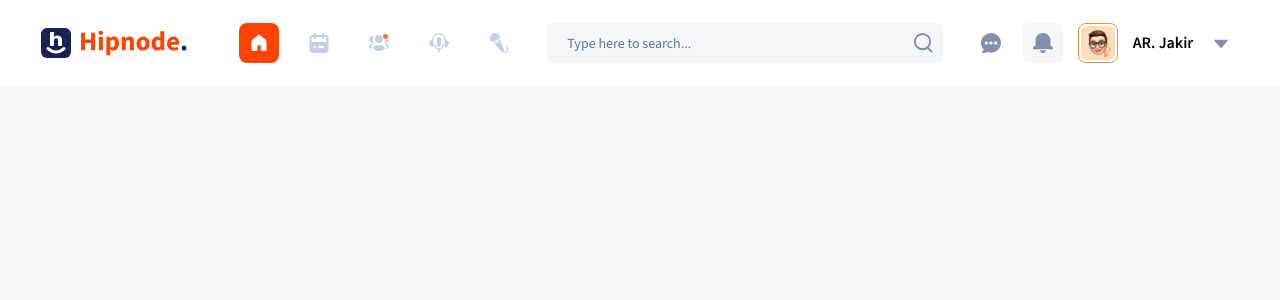
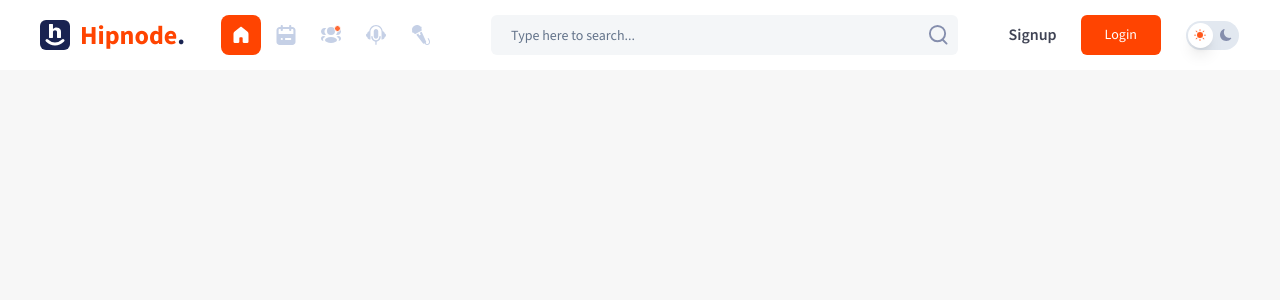
Before and after one commit to wirayuda299/test123, a Next.js app: page / in a window 1280 px wide. Shown: the top 300 px of the page. Built offline with nearby package versions, Linux system fonts and the light colour scheme.

Commit message:
add signup and login buttons

```diff
--- a/app/globals.css
+++ b/app/globals.css
@@ -91,15 +91,15 @@
   /* TopBar */
 
   .topBarContainer {
-    @apply flex items-center justify-between lg:px-10 bg-white dark:bg-darkPrimary-3 mx-auto max-w-screen-2xl px-5 py-[10px] md:py-[15px] fixed top-0 left-0 right-0 w-full z-50 !important;
+    @apply flex items-center justify-between bg-white dark:bg-darkPrimary-3 mx-auto max-w-screen-2xl px-3 lg:px-10 py-[12px] md:py-[15px] fixed top-0 left-0 right-0 w-full z-50 !important;
   }
 
   .topBar {
-    @apply flex w-full flex-1 items-center justify-between md:justify-evenly lg:gap-8;
+    @apply flex w-full flex-1 items-center gap-[20px];
   }
 
   .topBarCol2 {
-    @apply flex shrink-0 items-center justify-between gap-[28px] lg:basis-5/6;
+    @apply flex flex-1 shrink-0 items-center gap-[30px] lg:gap-[50px] justify-end;
   }
 
   .logoIcon {
@@ -115,7 +115,7 @@
   }
 
   .navLinksContainer {
-    @apply hidden items-center gap-[7px] md:flex xl:gap-[20px];
+    @apply hidden items-center gap-[7px] md:flex xl:gap-[5px] shrink-0;
   }
 
   .navLink {
@@ -160,6 +160,14 @@
 
   .navProfileName {
     @apply bodyMd-semibold lg:display-semibold hidden shrink-0 dark:text-white sm:block;
+  }
+
+  .loginButton {
+    @apply bg-primary px-[24px] py-[9px] text-white hover:bg-primary hover:text-primary hover:opacity-70 dark:bg-primary dark:text-white dark:hover:bg-primary h-8 md:h-10 !important;
+  }
+
+  .signupButton {
+    @apply body-semibold md:display-semibold no-focus text-darkSecondary-900 dark:text-white-800 dark:hover:text-primary !important;
   }
 
   .dropDownMenuItem {
@@ -257,7 +265,7 @@
   }
 
   .notificationContainer {
-    @apply flex gap-[5px] w-[529px] justify-between;
+    @apply flex gap-[5px] max-w-[529px] justify-between;
   }
 
   /* Search Bar */
--- a/app/layout.tsx
+++ b/app/layout.tsx
@@ -31,7 +31,7 @@ export default function RootLayout({ children }: { children: ReactNode }) {
         >
           <TopBar />
 
-          <main className='bg-white-800 dark:bg-darkPrimary-2 mx-auto max-w-screen-2xl p-2.5%'>
+          <main className='mx-auto max-w-screen-2xl bg-white-800 dark:bg-darkPrimary-2'>
             {children}
           </main>
 
--- a/components/shared/TopBar/DarkModeToggle.tsx
+++ b/components/shared/TopBar/DarkModeToggle.tsx
@@ -2,11 +2,21 @@ import { useTheme } from "next-themes";
 
 import { Switch } from "@/components/ui/switch";
 
-const DarkModeToggle = () => {
+interface DarkModeToggleProps {
+  isTextHidden?: boolean;
+}
+
+const DarkModeToggle = ({ isTextHidden = false }: DarkModeToggleProps) => {
   const { setTheme, theme } = useTheme();
   return (
-    <div className='flex justify-between p-[1px] pt-5'>
-      <h6 className='dropDownMenuItem darkModeToggle'>Interface</h6>
+    <div className='flex justify-between p-[1px]'>
+      <h6
+        className={`dropDownMenuItem darkModeToggle ${
+          isTextHidden ? "hidden" : ""
+        }`}
+      >
+        Interface
+      </h6>
       <Switch
         onClick={
           theme === "light" ? () => setTheme("dark") : () => setTheme("light")
--- a/components/shared/TopBar/DropDownLoggedIn.tsx
+++ b/components/shared/TopBar/DropDownLoggedIn.tsx
@@ -8,12 +8,12 @@ import DarkModeToggle from "./DarkModeToggle";
 
 const DropDownLoggedIn = () => {
   return (
-    <NavigationMenuContent className='bg-white dark:bg-darkPrimary-3 cursor-pointer'>
+    <NavigationMenuContent className='cursor-pointer bg-white dark:bg-darkPrimary-3'>
       {loggedIn.map((link) => (
         <NavigationMenuLink
           key={link.label}
           href={link.route}
-          className='flex items-center hover:text-primary mb-4'
+          className='mb-4 flex items-center hover:text-primary'
         >
           <link.IconComponent className='mr-2' />
           <h6 className='display-semibold mr-2'>{link.label}</h6>
--- a/components/shared/TopBar/DropDownLoggedOut.tsx
+++ b/components/shared/TopBar/DropDownLoggedOut.tsx
@@ -8,11 +8,11 @@ import DarkModeToggle from "./DarkModeToggle";
 
 const DropDownLoggedOut = () => {
   return (
-    <NavigationMenuContent className='bg-white dark:bg-darkPrimary-3 cursor-pointer'>
+    <NavigationMenuContent className='cursor-pointer bg-white dark:bg-darkPrimary-3'>
       {loggedOut.map((link) => (
         <NavigationMenuLink
           key={link.label}
-          className='flex items-center hover:text-primary mb-4'
+          className='mb-4 flex items-center hover:text-primary'
         >
           <link.IconComponent className='mr-2' />
           <h6 className='display-semibold mr-2'>{link.label}</h6>
--- a/components/shared/TopBar/Logo.tsx
+++ b/components/shared/TopBar/Logo.tsx
@@ -3,12 +3,12 @@ import Link from "next/link";
 
 interface LogoProps {
   showSearchBar: boolean;
-  setShowSearchBar: React.Dispatch<React.SetStateAction<boolean>>;
+  setShowSearchBar: (value: boolean) => void;
 }
 
-const Logo: React.FC<LogoProps> = ({ showSearchBar, setShowSearchBar }) => {
+const Logo = ({ showSearchBar, setShowSearchBar }: LogoProps) => {
   return (
-    <Link href='/' className='flex shrink-0 items-center gap-[10px]'>
+    <Link href='/' className=' mr-4 flex shrink-0 items-center gap-[10px]'>
       {/* Logo Icons - Dark and Light Mode */}
       <Image
         src='/logo-icon-light.svg'
@@ -37,21 +37,11 @@ const Logo: React.FC<LogoProps> = ({ showSearchBar, setShowSearchBar }) => {
         onClick={() => setShowSearchBar((prevState) => !prevState)}
       />
 
-      {/* Logo Text - Dark and Light Mode*/}
-      <Image
-        src='/logo-text-light.svg'
-        alt='Logo Text'
-        width={106}
-        height={38}
-        className='logoText dark:hidden sm:block '
-      />
-      <Image
-        src='/logo-text-dark.svg'
-        alt='Logo Text'
-        width={106}
-        height={38}
-        className='logoText dark:sm:block'
-      />
+      {/* Logo Text - Dark and Light Mode */}
+      <div className='hidden items-center md:flex '>
+        <h1 className='heading1 text-primary'>Hipnode</h1>
+        <span className='heading1 text-darkSecondary dark:text-white'>.</span>
+      </div>
     </Link>
   );
 };
--- a/components/shared/TopBar/NavProfileMenu.tsx
+++ b/components/shared/TopBar/NavProfileMenu.tsx
@@ -1,6 +1,10 @@
+import Link from "next/link";
+
 import { Avatar, AvatarImage, AvatarFallback } from "@/components/ui/avatar";
+import ProfileDropDown from "./ProfileDropDown";
+import { Button } from "@/components/ui/button";
+import DarkModeToggle from "./DarkModeToggle";
 import MessageDropDown from "./MessageDropDown";
-import ProfileDropDown from "./ProfileDropDown";
 
 const NavProfileMenu = () => {
   // For testing
@@ -8,17 +12,16 @@ const NavProfileMenu = () => {
     name: "AR. Jakir",
     avatar: "/assets/navigation/profile-image.png",
   };
+  const isLoggedIn: boolean = false;
 
   return (
-    <section className='relative flex items-center justify-between'>
+    <section className='relative flex shrink-0 items-center justify-between'>
       <div className='flex items-center gap-[10px] lg:gap-[15px]'>
-        {/* Messages Icon with Dropdown */}
+        {isLoggedIn ? (
+          <>
             <div className='profileIconContainer'>
               <MessageDropDown />
             </div>
-
-        {/* User */}
-        {/* Avatar */}
             <Avatar className='navProfileAvatarContainer'>
               <AvatarImage
                 src={testUser.avatar}
@@ -29,12 +32,22 @@ const NavProfileMenu = () => {
               />
               <AvatarFallback className='rounded-lg'>HN</AvatarFallback>
             </Avatar>
-        <div className=' flex items-center justify-between gap-[5px] lg:gap-[10px]'>
-          {/* Name */}
+            <div className='flex items-center justify-between gap-[5px] lg:gap-[10px]'>
               <h6 className='navProfileName'>{testUser.name}</h6>
-          {/* Dropdown Menu with Dark Mode toggle (Arrow Icon) */}
               <ProfileDropDown />
             </div>
+          </>
+        ) : (
+          <div className='flex items-center justify-center gap-[24px]'>
+            <Link href='#' className='signupButton'>
+              Signup
+            </Link>
+            <Link href='#'>
+              <Button className='loginButton'>Login</Button>
+            </Link>
+            <DarkModeToggle isTextHidden={true} />
+          </div>
+        )}
       </div>
     </section>
   );
--- a/components/shared/TopBar/Notifications.tsx
+++ b/components/shared/TopBar/Notifications.tsx
@@ -39,7 +39,7 @@ const Notifications = () => {
           className='markAsSeenButton'
           onClick={() => setIsSeen((prevState) => !prevState)}
         >
-          <span className='mr-[10px] text-blue-80 display-semibold'>
+          <span className='display-semibold mr-[10px] text-secondary-blue-80'>
             <AiOutlineCheck size={20} />
           </span>
           {isSeen ? "Mark All Unread" : "Mark All Read"}
@@ -50,7 +50,7 @@ const Notifications = () => {
       <Tabs defaultValue='allNotifications' className='w-full'>
         {/* List of All Tabs */}
         <TabsList className='tabList'>
-          {/* All Notifications Tab*/}
+          {/* All Notifications Tab */}
           <TabsTrigger value='allNotifications' className='tabContainer'>
             All notifications
           </TabsTrigger>
@@ -73,7 +73,7 @@ const Notifications = () => {
             Mentions
           </TabsTrigger>
 
-          {/* Create Post Tab*/}
+          {/* Create Post Tab */}
           <TabsTrigger value='createPost' className='tabContainer'>
             <BsPencilSquare size={18} />
           </TabsTrigger>
--- a/components/shared/TopBar/SearchBar.tsx
+++ b/components/shared/TopBar/SearchBar.tsx
@@ -4,23 +4,18 @@ import { Input } from "../../ui/input";
 
 interface SearchBarProps {
   showSearchBar: boolean;
-  setShowSearchBar: React.Dispatch<React.SetStateAction<boolean>>;
+  setShowSearchBar: (value: boolean) => void;
 }
 
-const Searchbar: React.FC<SearchBarProps> = ({
-  showSearchBar,
-  setShowSearchBar,
-}) => {
+const Searchbar = ({ showSearchBar, setShowSearchBar }: SearchBarProps) => {
   return (
     <div className={`${showSearchBar ? "block" : "hidden sm:block"} searchbar`}>
-      {/* Input Box */}
       <Input
         id='text'
         placeholder='Type here to search...'
         className='no-focus searchbar_input'
       />
 
-      {/* Icon */}
       <Image
         src='/assets/navigation/search.svg'
         alt='Search Icon'
--- a/components/shared/TopBar/TopBar.tsx
+++ b/components/shared/TopBar/TopBar.tsx
@@ -20,7 +20,7 @@ const TopBar = () => {
       {/* On Mobile: Either show Search Bar (when search icon is clicked) - otherwise show TopBar */}
       {windowWidth < 640 && showSearchBar ? (
         // Search bar
-        <div className='py-3 w-full max-w-screen-2xl mx-auto'>
+        <div className='mx-auto w-full py-1'>
           <Searchbar
             showSearchBar={showSearchBar}
             setShowSearchBar={setShowSearchBar}
```
Also changed, not shown: components/shared/TopBar/Notification.tsx (+5 -5 lines). Lines whose indentation alone changed are shown as unchanged.
